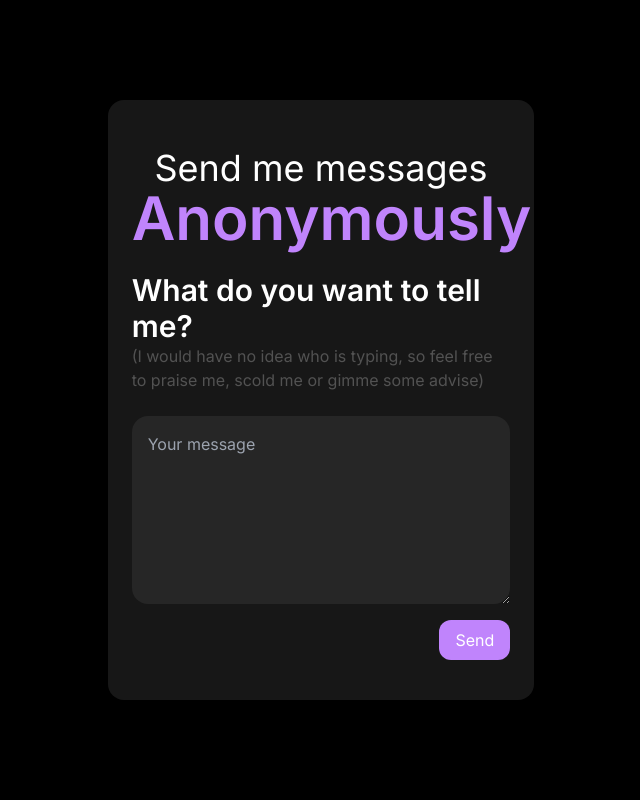
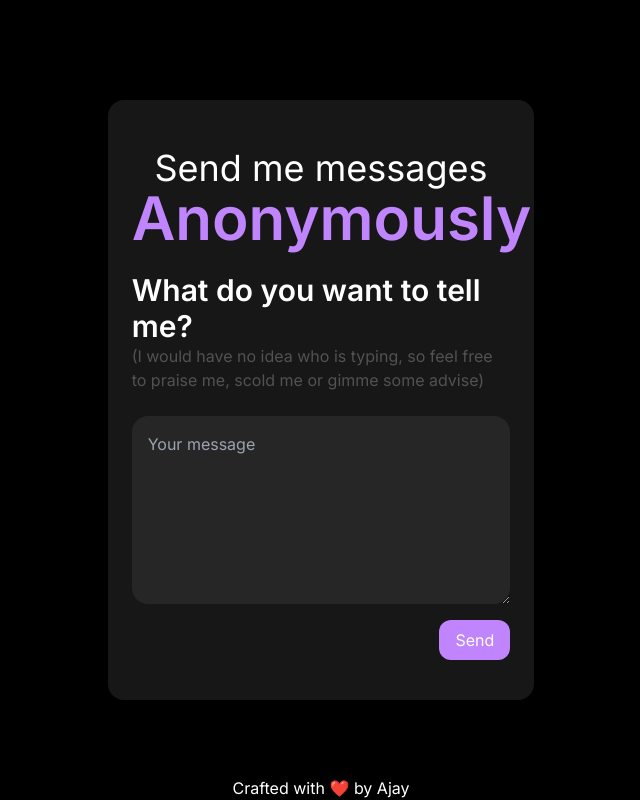
Before and after one commit to CampVamp/Anonymous-Messages, a Next.js app in the folder client/: page / in a window 1280 px wide. Shown: the whole page, without its empty margins (319-959 px from the left). Built offline with nearby package versions, Linux system fonts and the light colour scheme.

Commit message:
:lipstick: Add Footer

```diff
--- a/client/app/page.tsx
+++ b/client/app/page.tsx
@@ -1,7 +1,7 @@
 const page = () => {
   const handleSubmit = () => {};
   return (
-    <div className=" w-full h-screen flex items-center justify-center">
+    <div className=" w-full h-screen flex items-center justify-center relative">
       <div className=" md:w-1/3 md:h-3/4 w-5/6 bg-neutral-900 rounded-2xl drop-shadow-2xl flex flex-col p-6">
         <div className="md:py-6 py-4 md:text-4xl text-xl text-center flex flex-col">
           Send me messages{" "}
@@ -31,6 +31,9 @@ const page = () => {
           </button>
         </form>
       </div>
+      <div className=" absolute md:bottom-0 bottom-4">
+        Crafted with ❤️ by Ajay
+      </div>
     </div>
   );
 };
--- /dev/null
+++ b/client/app/thankyou/page.tsx
@@ -0,0 +1,5 @@
+const page = () => {
+  return <div>page</div>;
+};
+
+export default page;
```
